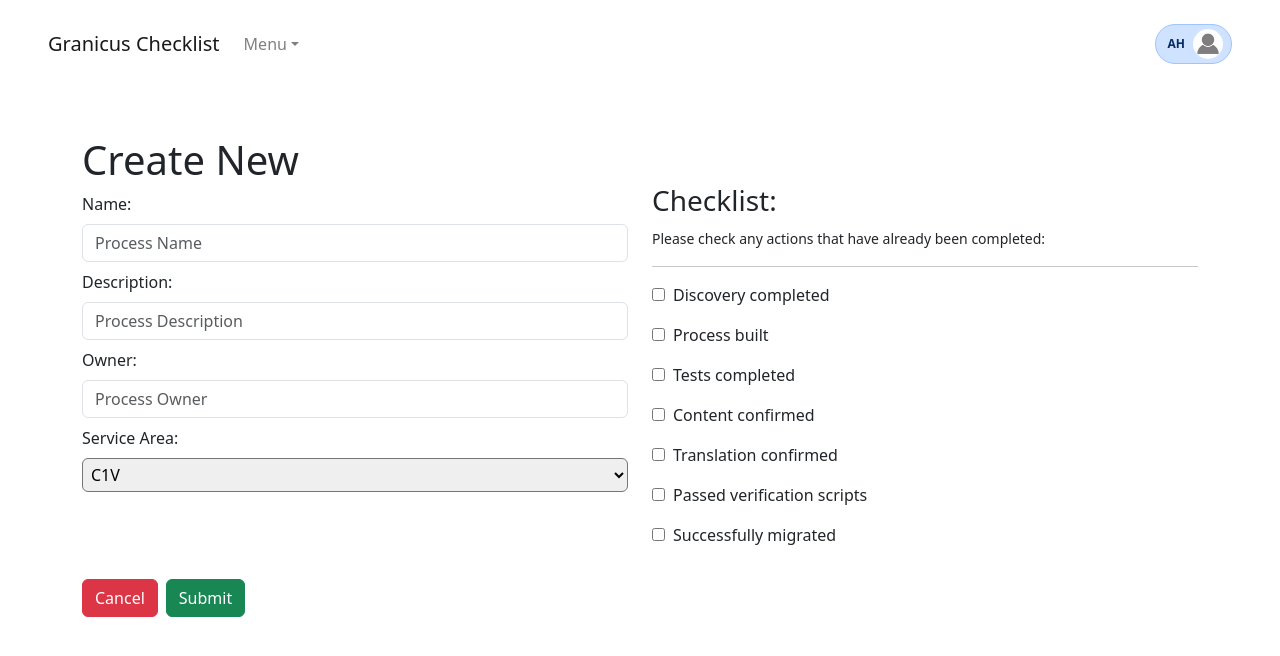
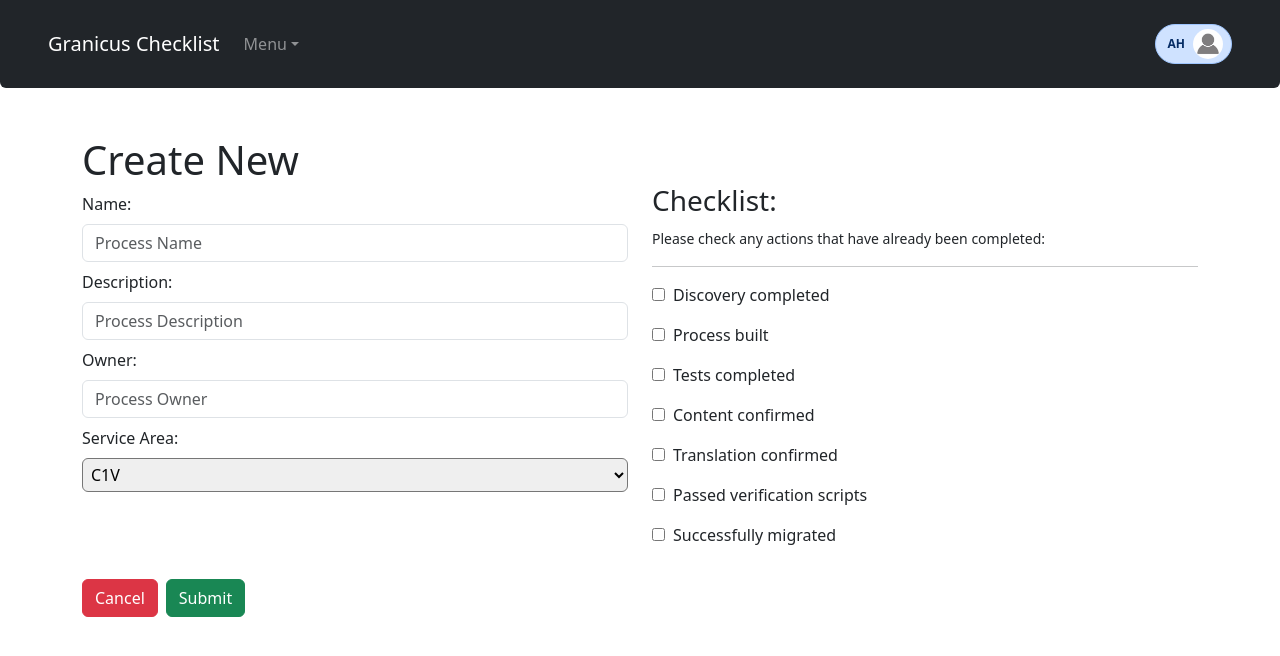
Before and after one commit to alexheywood/react-crud-project-manager, a React (Vite) app in the folder client/: page /create in a window 1280 px wide. Shown: the top 656 px of the page. Built offline with nearby package versions, Linux system fonts and the light colour scheme.

Commit message:
amended nav bar

```diff
--- a/client/index.html
+++ b/client/index.html
@@ -23,6 +23,7 @@
   <script src="https://cdn.jsdelivr.net/npm/bootstrap@4.0.0/dist/js/bootstrap.min.js"
     integrity="sha384-JZR6Spejh4U02d8jOt6vLEHfe/JQGiRRSQQxSfFWpi1MquVdAyjUar5+76PVCmYl"
     crossorigin="anonymous"></script>
+
 </body>
 
 </html>
--- a/client/src/App.jsx
+++ b/client/src/App.jsx
@@ -14,6 +14,7 @@
   return (
     <>
       <Header />
+
       <BrowserRouter>
         <Routes>
           <Route path='/' element={<Processes />}></Route>
--- a/client/src/CreateProcess.jsx
+++ b/client/src/CreateProcess.jsx
@@ -49,6 +49,7 @@
 
 
     return (
+        <>
             <form onSubmit={submitData}>
                 <div className="container">
                     <div className="row">
@@ -158,5 +159,6 @@
                     </div>
                 </div>
             </form >
+        </>
     )
 }
--- a/client/src/Header.jsx
+++ b/client/src/Header.jsx
@@ -2,8 +2,8 @@
 export default function Header() {
 
     return (
-        <div className="bg-white">
-            <nav className="navbar navbar-expand-md navbar-light bg-white p-4 px-md-5">
+        <div className="container-fluid-sm">
+            <nav className="navbar navbar-expand-md navbar-dark bg-dark p-4 px-md-5 rounded-bottom">
                 <a className="navbar-brand" href="/">Granicus Checklist</a>
                 <button className="navbar-toggler" type="button" data-toggle="collapse" data-target="#navbarSupportedContent" aria-controls="navbarSupportedContent" aria-expanded="false" aria-label="Toggle navigation">
                     <span className="navbar-toggler-icon"></span>
```
Lines whose indentation alone changed are shown as unchanged.
